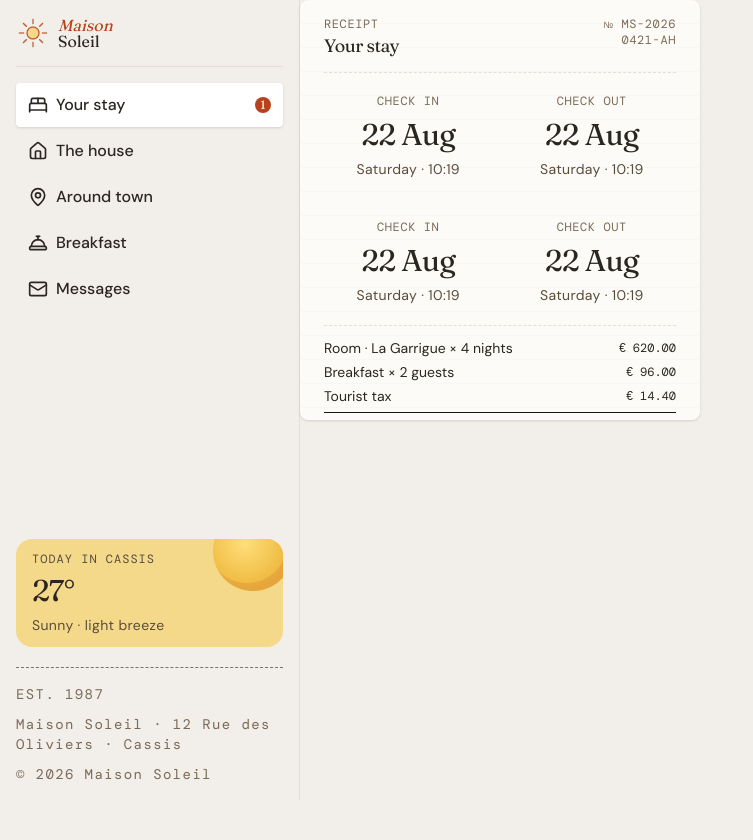
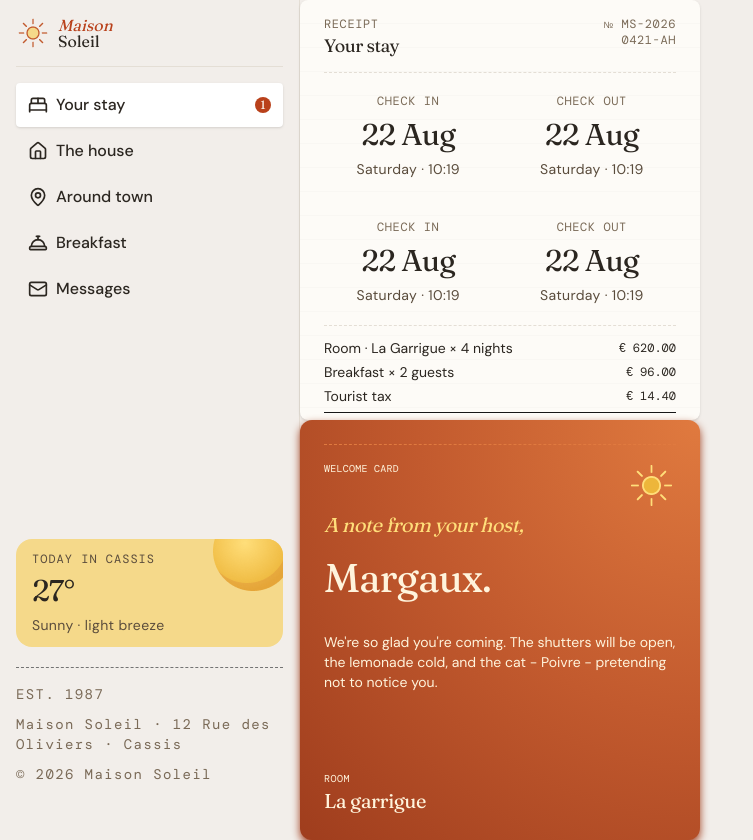
Before and after one commit to alexM421/fm-maison-soleil, a Next.js app: page /home in a window 1280 px wide. Shown: the whole page, without its empty margins (0-753 px from the left). Before the commit the page ends 800 px from the top, so only its background shows below. Built offline with nearby package versions, Linux system fonts and the light colour scheme.

Commit message:
feat(client): Added NoteCard

```diff
--- /dev/null
+++ b/app/(client)/home/Cards/NoteCard/NoteCard.tsx
@@ -0,0 +1,42 @@
+import Image from 'next/image'
+import React from 'react'
+
+export type NoteCardProps = {
+    noteName: string,
+    noteDesc: string,
+    noteRoom: string
+}
+
+const NoteCard = ({
+    noteName,
+    noteRoom,
+    noteDesc
+}: NoteCardProps) => {
+  return (
+    <div className='flex flex-col h-105 w-100 p-6 rounded-xl drop-shadow-lg drop-shadow-terracotta-700 bg-radial-[at_top_right] from-terracotta-400 from-0% via-terracotta-500 via-50% to-terracotta-700 to-100% '>
+        <div className='flex flex-col gap-4'>
+            <hr className='border-top border-dashed border-terracotta-400 w-full h-px'/>
+            <div className='flex justify-between items-start'>
+                <p className='text-sun-50 font-mono text-[10px] tracking-wide'>WELCOME CARD</p>
+                <Image
+                    src='/SunIconNoteCard.png'
+                    width={49}
+                    height={49}
+                    alt='Sun Icon'
+                />
+            </div>
+        </div>
+        <div className='flex flex-col flex-1'>
+            <p className='mb-2 font-fraunces italic tracking-tight text-[20px] text-sun-200'>A note from your host,</p>
+            <p className='mb-6 font-fraunces text-sun-50 text-[40px] tracking-tight'>{noteName}.</p>
+            <p className='text-sun-50 font-sans text-sm'>{noteDesc}</p>
+        </div>
+        <div className='flex flex-col'>
+            <p className='text-sun-50 font-mono tracking-wider text-[10px]'>ROOM</p>
+            <p className='text-sun-50 font-fraunces text-[20px] tracking-tight'>{noteRoom}</p>
+        </div>
+    </div>
+  )
+}
+
+export default NoteCard
--- a/app/(client)/home/page.tsx
+++ b/app/(client)/home/page.tsx
@@ -1,10 +1,16 @@
 import React from 'react'
 import CheckCard from './Cards/CheckCard/CheckCard'
+import NoteCard from './Cards/NoteCard/NoteCard'
 
 const page = () => {
   return (
     <div>
         <CheckCard/>
+        <NoteCard
+          noteName='Margaux'
+          noteRoom='La garrigue'
+          noteDesc="We're so glad you're coming. The shutters will be open, the lemonade cold, and the cat - Poivre - pretending not to notice you."
+        />
     </div>
   )
 }
```
Also changed, not shown: app/(client)/home/Cards/NoteCard.tsx (deleted), public/SunIconNoteCard.png (added).
